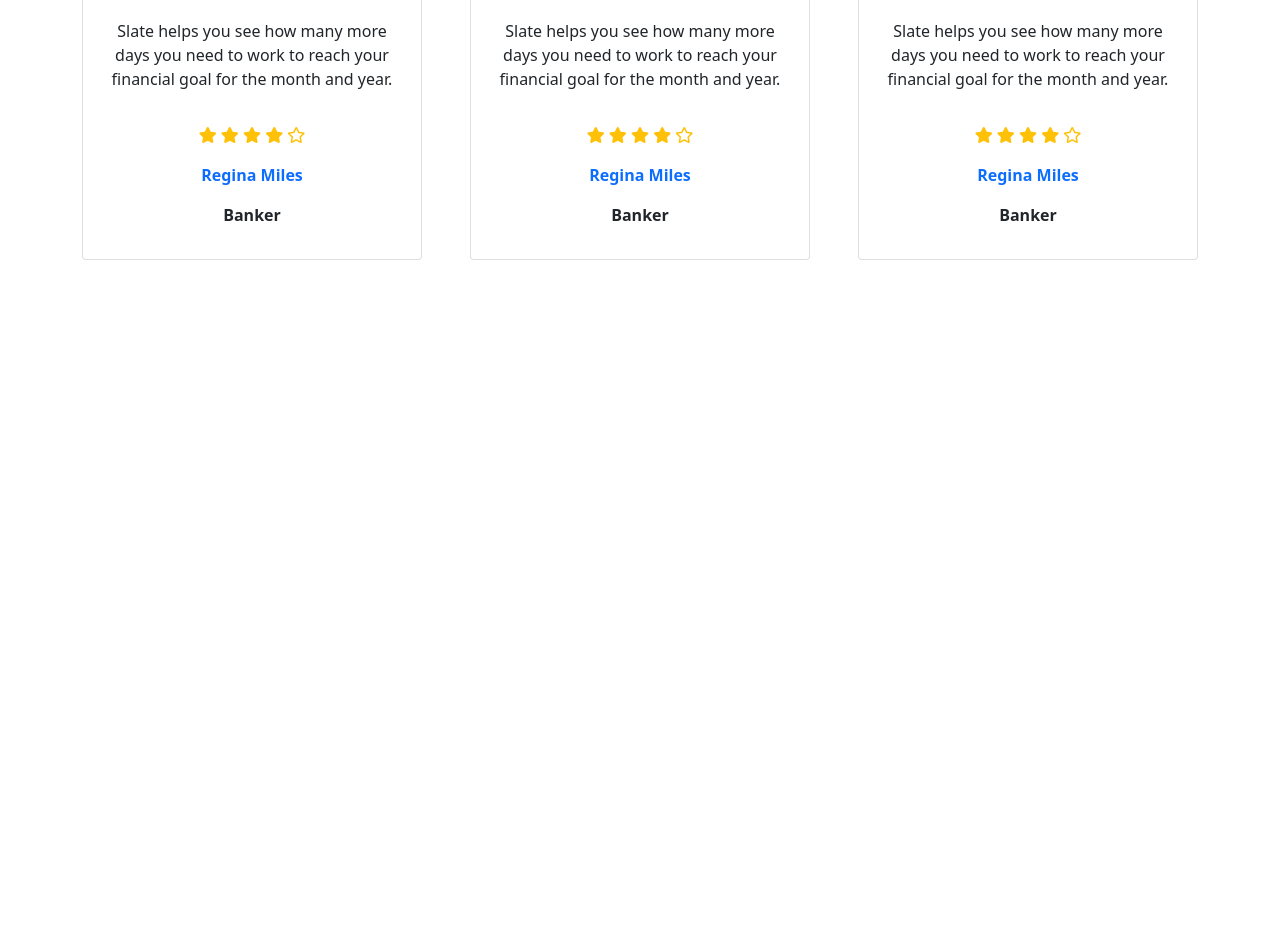
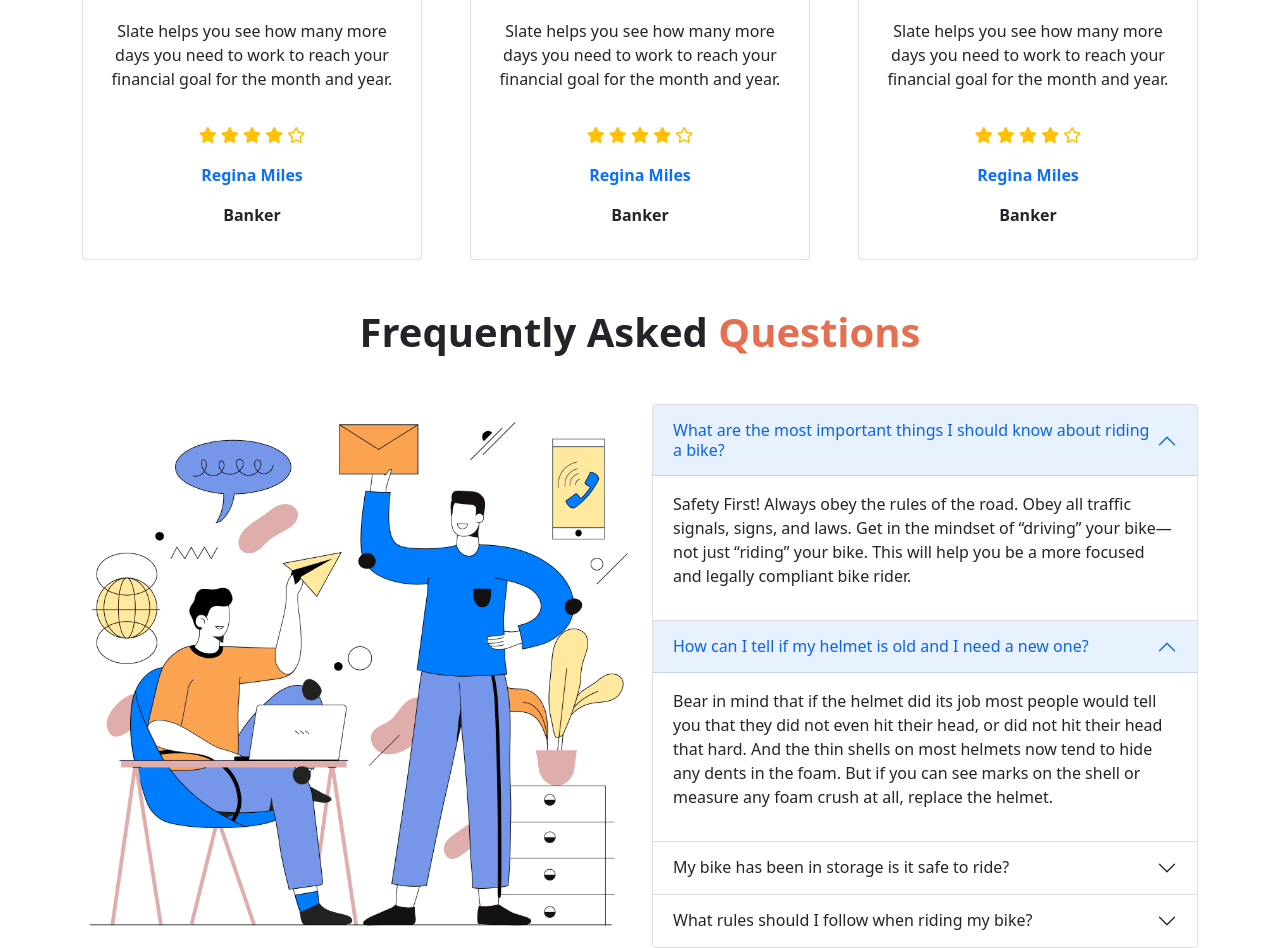
Before and after one commit to Tanvirshahriargit/honda-cbr, a plain HTML site: page index.html in a window 1280 px wide. Shown: the part 1401-2349 px from the top of the page. Before the commit the page ends 1709 px from the top, so only its background shows below. Drawn offline with nearby package versions, Linux system fonts and the light colour scheme.

Commit message:
Faq Question

```diff
--- a/index.html
+++ b/index.html
@@ -134,6 +134,75 @@
             </div>
           </div>
        </section>
+
+       <!-- Frequently Asked Questions -->
+       <section class="container">
+        <h1 class="text-center fw-bold my-5">Frequently Asked<span class="text-color"> Questions</span></h1>
+        <div class="row gy-4">
+          <div class="col-lg-6">
+            <img class="img-fluid" src="images/faq.png" alt="" srcset="">
+          </div>
+          <div class="col-lg-6">
+            <div class="accordion" id="accordionExample">
+              <div class="accordion-item">
+                <h2 class="accordion-header" id="headingOne">
+                  <button class="accordion-button" type="button" data-bs-toggle="collapse" data-bs-target="#collapseOne" aria-expanded="true" aria-controls="collapseOne">
+                    What are the most important things I should know about riding a bike?
+                  </button>
+                </h2>
+                <div id="collapseOne" class="accordion-collapse collapse show" aria-labelledby="headingOne" data-bs-parent="#accordionExample">
+                  <div class="accordion-body">
+                    <p>Safety First! Always obey the rules of the road. Obey all traffic signals, signs, and laws. Get in the mindset of “driving” your bike—not just “riding” your bike. This will help you be a more focused and legally compliant bike rider. </p>
+                  </div>
+                </div>
+              </div>
+              <div class="accordion-item">
+                <h2 class="accordion-header" id="headingOne">
+                  <button class="accordion-button" type="button" data-bs-toggle="collapse" data-bs-target="#collapseOne" aria-expanded="true" aria-controls="collapseOne">
+                    How can I tell if my helmet is old and I need a new one?
+                  </button>
+                </h2>
+                <div id="collapseOne" class="accordion-collapse collapse show" aria-labelledby="headingOne" data-bs-parent="#accordionExample">
+                  <div class="accordion-body">
+                    <p>
+                      Bear in mind that if the helmet did its job most people would tell you that they did not even hit their head, or did not hit their head that hard. And the thin shells on most helmets now tend to hide any dents in the foam. But if you can see marks on the shell or measure any foam crush at all, replace the helmet.
+                    </p>
+                  </div>
+                </div>
+              </div>
+              <div class="accordion-item">
+                <h2 class="accordion-header" id="headingTwo">
+                  <button class="accordion-button collapsed" type="button" data-bs-toggle="collapse" data-bs-target="#collapseTwo" aria-expanded="false" aria-controls="collapseTwo">
+                    My bike has been in storage is it safe to ride?
+                  </button>
+                </h2>
+                <div id="collapseTwo" class="accordion-collapse collapse" aria-labelledby="headingTwo" data-bs-parent="#accordionExample">
+                  <div class="accordion-body">
+                    <p>
+                      The bottom line: Leaving your bike outside for a day or two won't do major damage. You may see signs of rust after a week of neglect. After one month in bad conditions, your beloved bike parts will start to degrade
+                    </p>
+                  </div>
+                </div>
+              </div>
+              <div class="accordion-item">
+                <h2 class="accordion-header" id="headingThree">
+                  <button class="accordion-button collapsed" type="button" data-bs-toggle="collapse" data-bs-target="#collapseThree" aria-expanded="false" aria-controls="collapseThree">
+                    What rules should I follow when riding my bike?
+                  </button>
+                </h2>
+                <div id="collapseThree" class="accordion-collapse collapse" aria-labelledby="headingThree" data-bs-parent="#accordionExample">
+                  <div class="accordion-body">
+                    <p>
+                      And always keep an eye out for cars and trucks. Even if you're just riding on the sidewalk, a car may pull out of its driveway into the path of your bike. If you're crossing a busy road, walk your bike across the street.
+                    </p>
+                  </div>
+                </div>
+              </div>
+            </div>
+          </div>
+        </div>
+
+       </section>
     </main>
     <footer>
 
```
